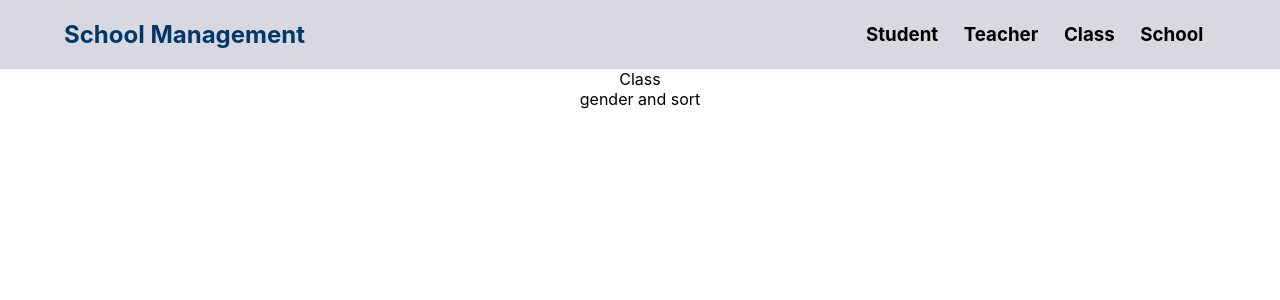
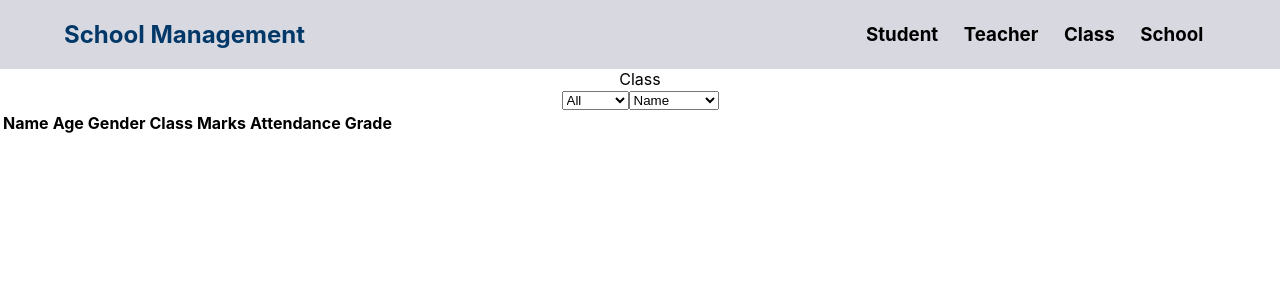
Before and after one commit to Jagadeesh-Jetti/schma, a React (Create React App) app: page /class in a window 1280 px wide. Shown: the top 300 px of the page. Built offline with nearby package versions, Linux system fonts and the light colour scheme; the HTML template or start-up script is replaced by a standard one.

Commit message:
feat: added class component

```diff
--- a/src/pages/Class/class.jsx
+++ b/src/pages/Class/class.jsx
@@ -1,12 +1,91 @@
+import React from "react";
+import { useDispatch, useSelector } from "react-redux";
+import { setFilter, setSortBy } from "../../utils/studentSlice";
+import "../Class/class.css";
+
 export const Class = () => {
+  const dispatch = useDispatch();
+  const students = useSelector((state) => state.students.students);
+  const sortBy = useSelector((state) => state.students.sortBy);
+  const filter = useSelector((state) => state.students.filter);
+
+  const studentsFiltered = students
+    .filter(
+      (student) =>
+        filter.toLowerCase() === "all" ||
+        (student.gender &&
+          student.gender.toLowerCase() === filter.toLowerCase())
+    )
+    .sort((a, b) => {
+      if (sortBy === "name") {
+        return a.name.localeCompare(b.name);
+      } else if (sortBy === "marks") {
+        return b.marks - a.marks;
+      } else if (sortBy === "attendance") {
+        return b.attendance - a.attendance;
+      } else {
+        return 0;
+      }
+    });
+
+  const handleFilter = (e) => {
+    dispatch(setFilter(e.target.value));
+  };
+
+  const handleSort = (e) => {
+    dispatch(setSortBy(e.target.value));
+  };
+
   return (
-    <div>
-      <div className="class">
-        <div className="header">
-          <div className="title">Class</div>
-          <div className="filters">gender and sort</div>
+    <div className="class-container">
+      <div className="header">
+        <div className="title">Class</div>
+        <div className="filters">
+          <select
+            name="gender"
+            id="filter"
+            onChange={handleFilter}
+            value={filter}
+          >
+            <option value="all">All</option>
+            <option value="male">Male</option>
+            <option value="female">Female</option>
+          </select>
+
+          <select name="sort" id="sort" value={sortBy} onChange={handleSort}>
+            <option value="name">Name</option>
+            <option value="marks">Marks</option>
+            <option value="attendance">Attendance</option>
+          </select>
         </div>
-        <div className="class_display"></div>
+      </div>
+      <div className="class-display">
+        <table className="table">
+          <thead>
+            <tr>
+              <th>Name</th>
+              <th>Age</th>
+              <th>Gender</th>
+              <th>Class</th>
+              <th>Marks</th>
+              <th>Attendance</th>
+              <th>Grade</th>
+            </tr>
+          </thead>
+          <tbody>
+            {studentsFiltered.map((student) => (
+              <tr key={student._id}>
+                <td>{student.name}</td>
+                <td>{student.age}</td>
+                <td>{student.gender}</td>
+                <td>{student.className}</td>
+                <td>{student.marks}</td>
+                <td>{student.attendance}</td>
+                <td>{student.grade}</td>
+              </tr>
+            ))}
+          </tbody>
+        </table>
       </div>
     </div>
   );
```
